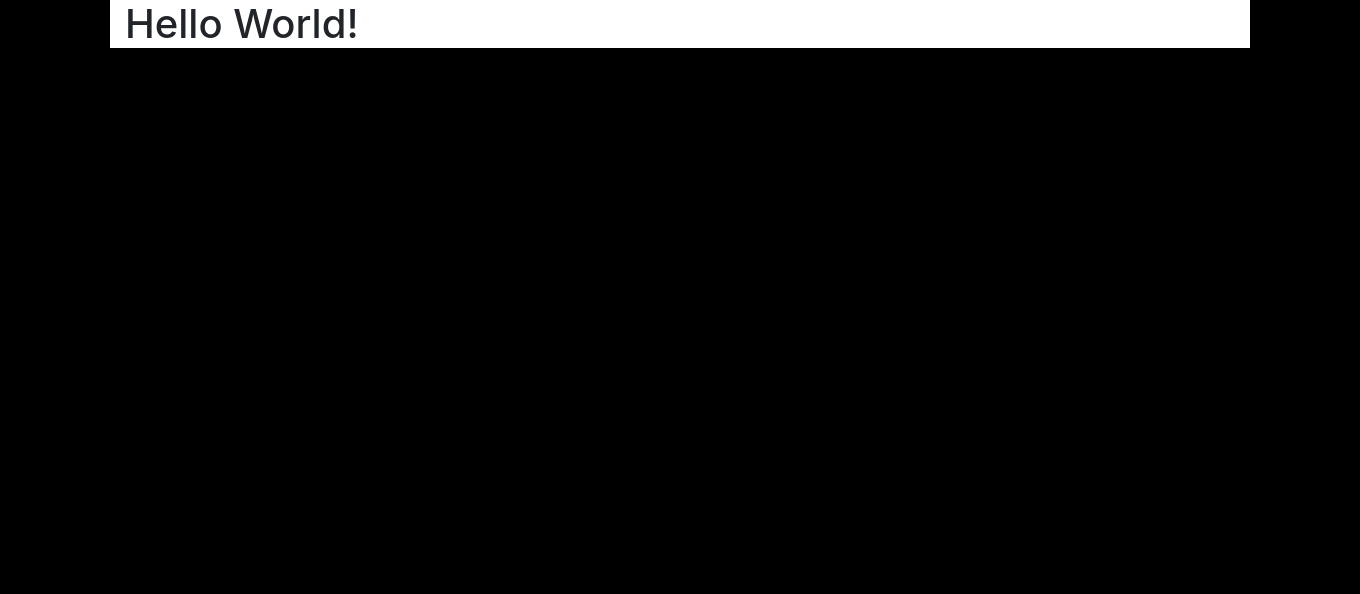
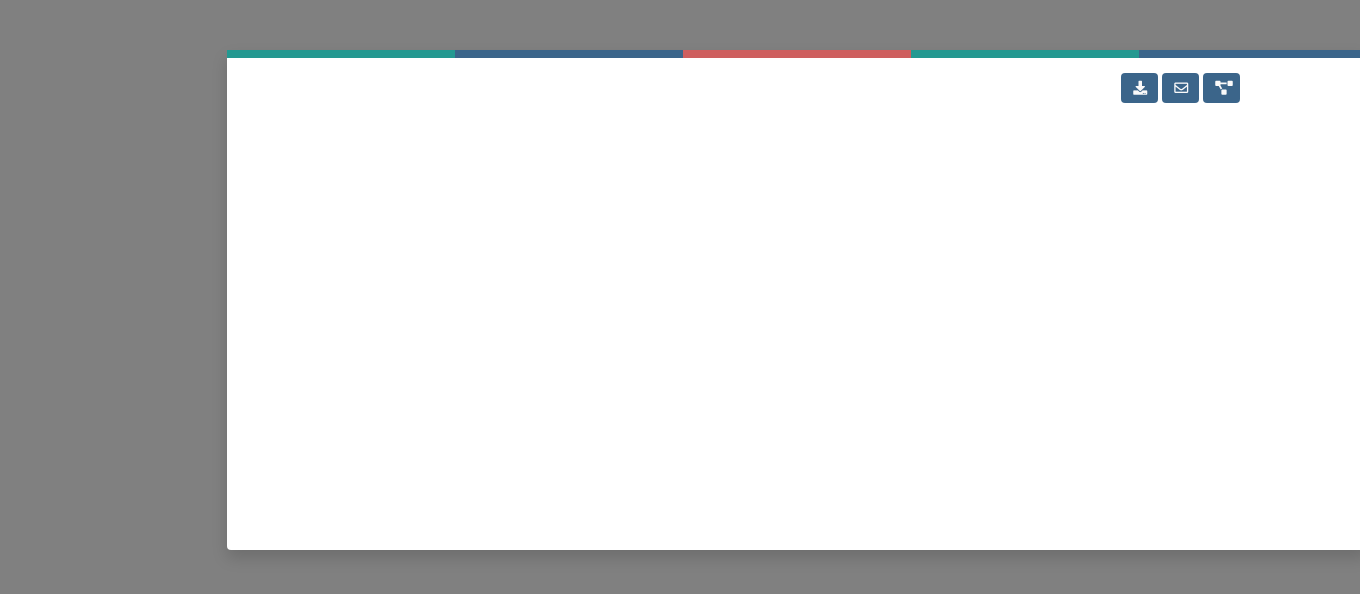
Before and after one commit to armand-go/Online-Resume, a Django app: page / in a window 1360 px wide. Shown: the top 594 px of the page. Run offline with Django 3.2, Linux system fonts and the light colour scheme; style sheets or scripts are compiled from the project's sources; some libraries are stand-ins or nearby versions.

Commit message:
Added top-button bar

```diff
--- a/resumePage/static/resumePage/css/style.scss
+++ b/resumePage/static/resumePage/css/style.scss
@@ -1,9 +1,93 @@
 body
 {
-  background-color: black;
+  background-color: grey;
 }
 
 .container
 {
-  background-color: white;
+  margin-top: 50px;
+  height: 500px;
+
+  .top-colors
+  {
+    .top-color
+    {
+      height: 8px;
+      width: 20%;
+      float: left;
+    }
+    .color1{background: #249991;}
+    .color2{background: #3b658a;}
+    .color3{background: #ce5f5f;}
+  }
+
+  .header-buttons
+  {
+    justify-content: flex-end;
+    margin-top: 15px;
+  }
+
+  .resume_container
+  {
+    background-color: black;
+    // background: url(../img/paper-bg2.png) no-repeat top left, url(../img/paper-bg-bot.png) no-repeat bottom right, #fafafa;
+  }
 }
+
+.btn-primary
+{
+  background: #3b658a;
+  color: #fafafa;
+  border: #3b658a;
+
+  &:hover
+  {
+    background: #194368;
+  }
+}
+
+.btn
+{
+  display: flex;
+
+  font-size: 14px;
+  margin-right: 4px;
+
+  height: 30px;
+  width: 37px;
+  padding-top: 8px;
+
+  line-height: normal;
+  transition: all 0.3s ease-in-out;
+
+  span
+  {
+    &.hide-text-box
+    {
+      width: 0;
+      overflow: hidden;
+    }
+
+    &.hide-text
+    {
+      position: absolute;
+      font-size: 10px;
+      width: 0;
+      overflow: hidden;
+      padding-top: 1px;
+
+      text-transform: uppercase;
+      transition: all 0.4s ease-in-out;
+
+      opacity: 0;
+    }
+  }
+
+  &:hover span
+  {
+    width: fit-content;
+    opacity: 1;
+    padding-left: 4px;
+    transition: all 0.4s ease-in-out;
+  }
+}
--- /dev/null
+++ b/resumePage/static/resumePage/js/resumePage.js
@@ -0,0 +1,11 @@
+$(document).ready(function() {
+  $_btn_primary = $(".btn-primary");
+
+  $_btn_primary
+  .mouseover(function() {
+    $(this).css("width", $(this).find(".hide-text").width() + 45);
+  })
+  .mouseout(function() {
+    $(this).css("width", "37");
+  });
+});
--- a/resumePage/templates/resumePage/index.html
+++ b/resumePage/templates/resumePage/index.html
@@ -4,18 +4,31 @@
 <!DOCTYPE html>
 <html lang="en" dir="ltr">
   <head>
+    <script src="https://ajax.googleapis.com/ajax/libs/jquery/1.11.1/jquery.min.js"></script>
+    <link rel="stylesheet" href="https://use.fontawesome.com/releases/v5.8.1/css/all.css" integrity="sha384-50oBUHEmvpQ+1lW4y57PTFmhCaXp0ML5d60M1M7uH2+nqUivzIebhndOJK28anvf" crossorigin="anonymous">
     <link rel="stylesheet" href="https://stackpath.bootstrapcdn.com/bootstrap/4.3.1/css/bootstrap.min.css" integrity="sha384-ggOyR0iXCbMQv3Xipma34MD+dH/1fQ784/j6cY/iJTQUOhcWr7x9JvoRxT2MZw1T" crossorigin="anonymous"/>
     {% compress css %}
       <link rel="stylesheet" type="text/x-scss" href="{% static 'resumePage/css/style.scss'%}" />
     {% endcompress %}
+    <script type="text/javascript" src="{% static 'resumePage/js/resumePage.js' %}"></script>
     <meta charset="utf-8">
-    <title>Armand GONTHIER</title>
+    <title>Armand GONTHIER's resume</title>
   </head>
   <body>
-    <div class="container">
-      {% block body_block %}
-        <h1>Hello World!</h1>
-      {% endblock %}
+    <div class="container shadow mb-5 offset-md-2 bg-white rounded">
+      <div class="top-colors row">
+        <div class="top-color color1"></div>
+        <div class="top-color color2"></div>
+        <div class="top-color color3"></div>
+        <div class="top-color color1"></div>
+        <div class="top-color color2"></div>
+      </div>
+      <div class="header-buttons col-md-10 offset-md-1 row">
+        <a href="#" class="btn btn-primary"><i class="fas fa-download"></i><span class="hide-text-box"><span class="hide-text dwld">Download my resume</span></span></a>
+        <a href="#" class="btn btn-primary"><i class="far fa-envelope"></i><span class="hide-text-box"><span class="hide-text msg">Send me a message</span></span></a>
+        <a href="#" class="btn btn-primary"><i class="fas fa-project-diagram"></i><span class="hide-text-box"><span class="hide-text proj">Check out my projects!</span></span></a>
+      </div>
+      <div class="resume_container"></div>
     </div>
   </body>
 </html>
```
